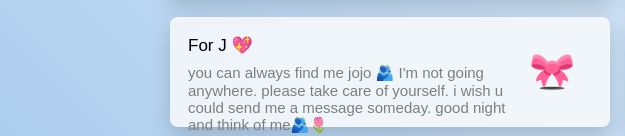
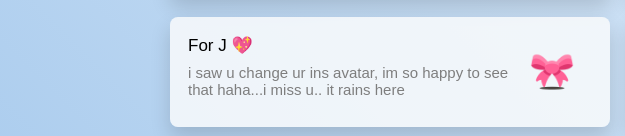
Before and after one commit to NUISTGY/intro, a plain HTML site: page index.html in a window 1280 px wide. Shown: the part 664-800 px from the top of the page, 0-625 px from the left. Drawn offline with Linux system fonts and the light colour scheme; a script that the page names is missing; a web font is replaced by a local one.

Commit message:
Update index.html

```diff
--- a/index.html
+++ b/index.html
@@ -118,7 +118,7 @@
                 <!-- 项目项开始 -->
                 <div class="projectItemLeft">
                     <h1>For J 💖</h1>
-                    <p>you can always find me jojo 🫂 I'm not going anywhere. please take care of yourself. i wish u could send me a message someday. good night and think of me🫂🌷</p>
+                    <p>i saw u change ur ins avatar, im so happy to see that haha...i miss u.. it rains here</p>
                 </div>
                 <div class="projectItemRight">
                     <img src="/static/item/i4.png" alt="">
```
